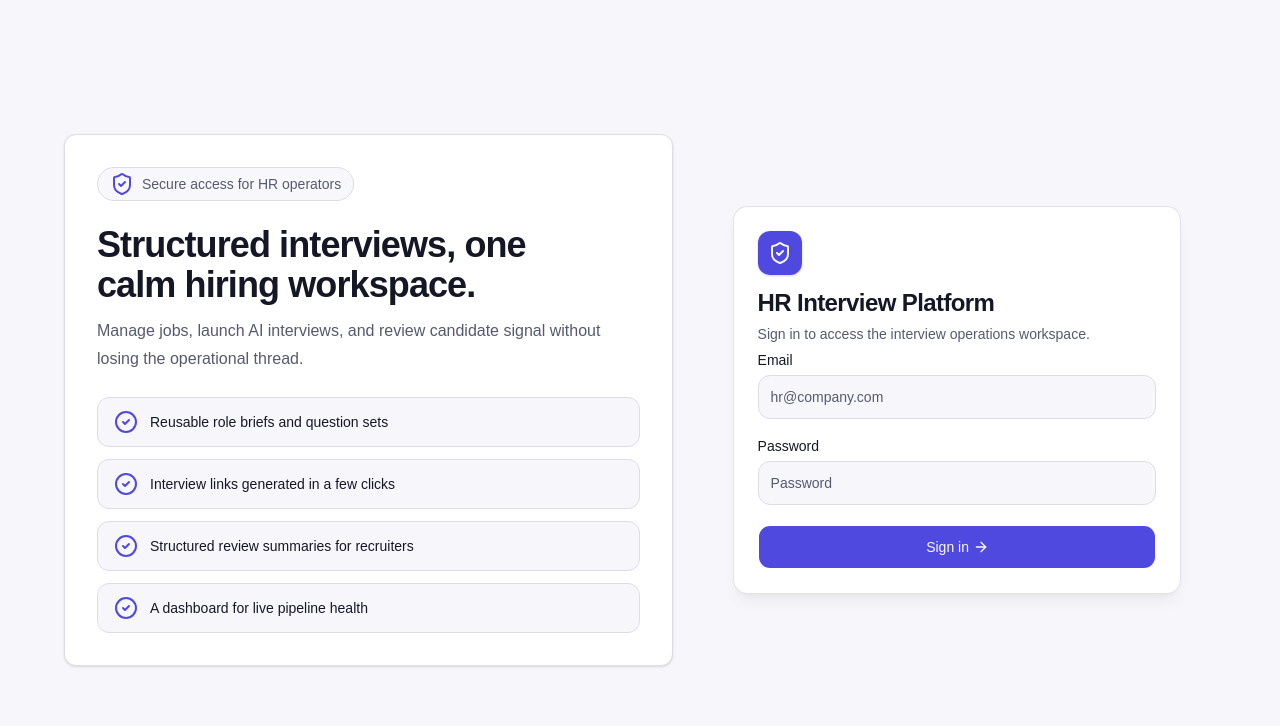
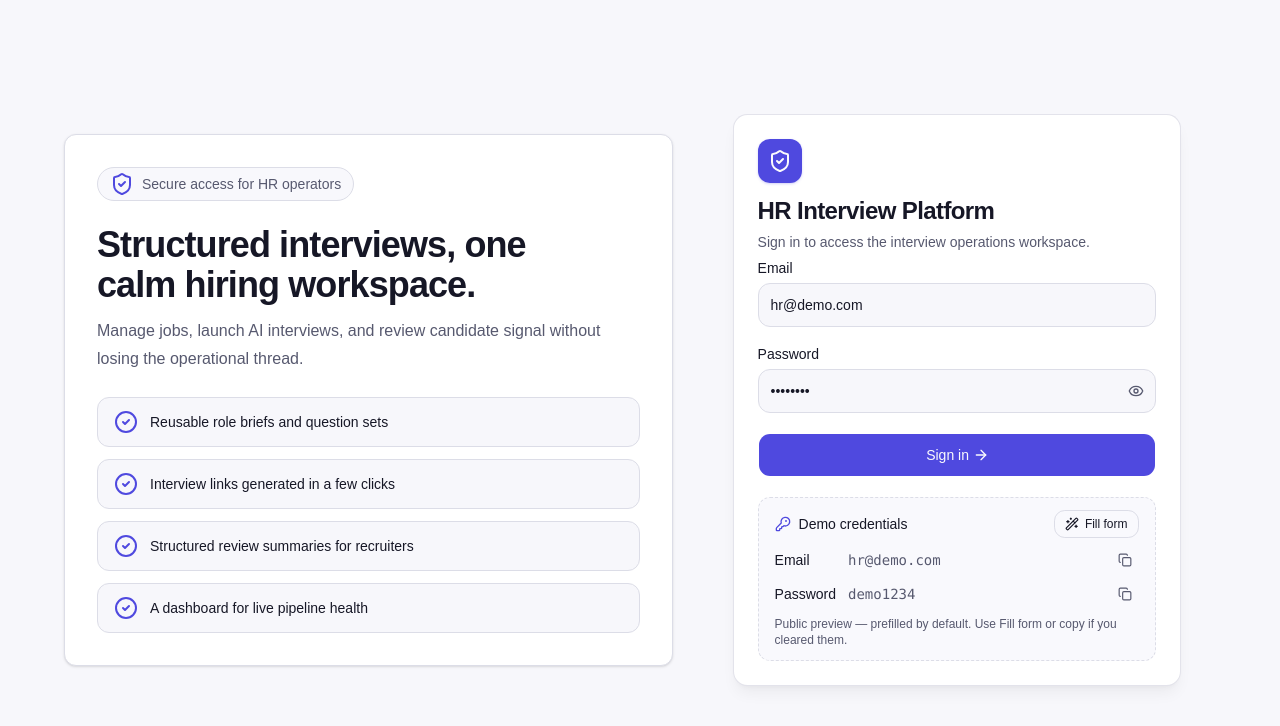
Before and after one commit to Boboiboy181/buddies-claw-a-thon, a React (Vite) app in the folder apps/frontend/: page /login in a window 1280 px wide. Shown: the top 726 px of the page. Built offline with nearby package versions, Linux system fonts and the light colour scheme.

Commit message:
feat(auth): enhance login form with demo credentials, clipboard copy, and password visibility toggle

```diff
--- a/apps/frontend/src/pages/auth/Login.tsx
+++ b/apps/frontend/src/pages/auth/Login.tsx
@@ -4,17 +4,39 @@ import { useForm } from 'react-hook-form';
 import { useAuthStore } from '@/stores/auth.store';
 import { api } from '@/lib/api';
 import toast from 'react-hot-toast';
-import { ArrowRight, CheckCircle2, ShieldCheck } from 'lucide-react';
+import { ArrowRight, Check, CheckCircle2, Copy, Eye, EyeOff, KeyRound, ShieldCheck, Wand2 } from 'lucide-react';
 import { Button } from '@/components/ui/button';
 import { Card, CardContent, CardDescription, CardHeader, CardTitle } from '@/components/ui/card';
 import { Input } from '@/components/ui/input';
 import { Label } from '@/components/ui/label';
 
+const DEMO_CREDENTIALS = { email: 'hr@demo.com', password: 'demo1234' };
+
 export default function Login() {
   const navigate = useNavigate();
   const setAuth = useAuthStore((s) => s.setAuth);
   const [loading, setLoading] = useState(false);
-  const { register, handleSubmit } = useForm<{ email: string; password: string }>();
+  const [showPassword, setShowPassword] = useState(false);
+  const [copied, setCopied] = useState<'email' | 'password' | null>(null);
+  const { register, handleSubmit, setValue } = useForm<{ email: string; password: string }>({
+    defaultValues: DEMO_CREDENTIALS,
+  });
+
+  const copyToClipboard = async (field: 'email' | 'password', value: string) => {
+    try {
+      await navigator.clipboard.writeText(value);
+      setCopied(field);
+      setTimeout(() => setCopied((c) => (c === field ? null : c)), 1500);
+    } catch {
+      toast.error('Could not copy to clipboard');
+    }
+  };
+
+  const fillCredentials = () => {
+    setValue('email', DEMO_CREDENTIALS.email, { shouldValidate: true });
+    setValue('password', DEMO_CREDENTIALS.password, { shouldValidate: true });
+    toast.success('Demo credentials filled');
+  };
 
   const onSubmit = async (data: { email: string; password: string }) => {
     setLoading(true);
@@ -88,19 +110,74 @@ export default function Login() {
               </div>
               <div className="flex flex-col gap-2">
                 <Label htmlFor="password">Password</Label>
-                <Input
-                  id="password"
-                  type="password"
-                  {...register('password', { required: true })}
-                  placeholder="Password"
-                  className="h-11 rounded-lg"
-                />
+                <div className="relative">
+                  <Input
+                    id="password"
+                    type={showPassword ? 'text' : 'password'}
+                    {...register('password', { required: true })}
+                    placeholder="Password"
+                    className="h-11 rounded-lg pr-11"
+                  />
+                  <button
+                    type="button"
+                    onClick={() => setShowPassword((v) => !v)}
+                    aria-label={showPassword ? 'Hide password' : 'Show password'}
+                    className="absolute inset-y-0 right-0 flex items-center px-3 text-muted-foreground transition-colors hover:text-foreground"
+                  >
+                    {showPassword ? <EyeOff className="size-4" /> : <Eye className="size-4" />}
+                  </button>
+                </div>
               </div>
               <Button type="submit" disabled={loading} size="lg" className="h-11 w-full rounded-lg text-sm">
                 {loading ? 'Signing in...' : 'Sign in'}
                 {!loading && <ArrowRight data-icon="inline-end" />}
               </Button>
             </form>
+
+            <div className="mt-5 rounded-lg border border-dashed bg-muted/40 px-4 py-3 text-sm">
+              <div className="mb-2 flex items-center justify-between gap-2">
+                <p className="flex items-center gap-2 font-medium text-foreground">
+                  <KeyRound className="size-4 text-primary" />
+                  Demo credentials
+                </p>
+                <Button
+                  type="button"
+                  variant="outline"
+                  size="sm"
+                  onClick={fillCredentials}
+                  className="h-7 gap-1.5 rounded-md px-2.5 text-xs"
+                >
+                  <Wand2 className="size-3.5" />
+                  Fill form
+                </Button>
+              </div>
+              <dl className="grid grid-cols-[auto_1fr_auto] items-center gap-x-3 gap-y-1.5 text-muted-foreground">
+                {([
+                  ['email', 'Email', DEMO_CREDENTIALS.email],
+                  ['password', 'Password', DEMO_CREDENTIALS.password],
+                ] as const).map(([field, label, value]) => (
+                  <div key={field} className="contents">
+                    <dt className="font-medium text-foreground">{label}</dt>
+                    <dd className="truncate font-mono">{value}</dd>
+                    <button
+                      type="button"
+                      onClick={() => copyToClipboard(field, value)}
+                      aria-label={`Copy ${label.toLowerCase()}`}
+                      className="flex size-7 items-center justify-center rounded-md text-muted-foreground transition-colors hover:bg-muted hover:text-foreground"
+                    >
+                      {copied === field ? (
+                        <Check className="size-3.5 text-green-600" />
+                      ) : (
+                        <Copy className="size-3.5" />
+                      )}
+                    </button>
+                  </div>
+                ))}
+              </dl>
+              <p className="mt-2 text-xs text-muted-foreground">
+                Public preview — prefilled by default. Use Fill form or copy if you cleared them.
+              </p>
+            </div>
           </CardContent>
         </Card>
       </div>
```
Also changed, not shown: 1 other file (tests, documents, lock files or other folders).
